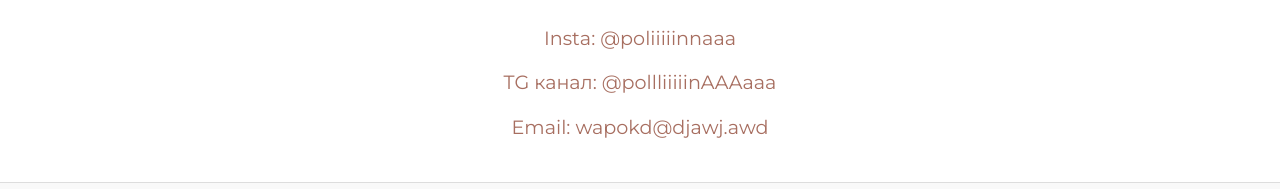
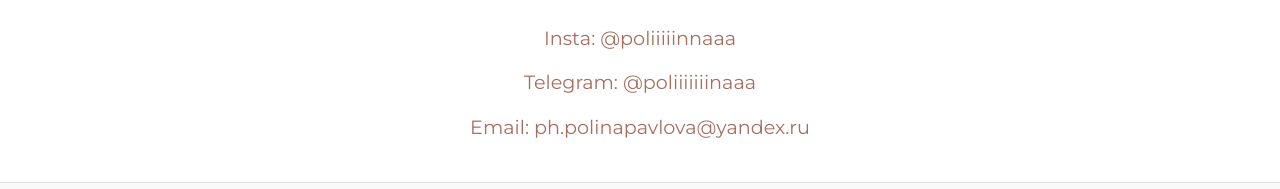
Before and after one commit to curash58/photo_pol, a React (Create React App) app: page / in a window 1280 px wide. Shown: the part 1461-1650 px from the top of the page. Built offline with nearby package versions, Linux system fonts and the light colour scheme; no server answers; the database is empty.

Commit message:
Update links Telegram chanel and mail

```diff
--- a/src/components/contact-links/ContactLinks.jsx
+++ b/src/components/contact-links/ContactLinks.jsx
@@ -12,7 +12,7 @@
         <div className="contact-item">
           <h5 className="contact-label">E-mail</h5>
           <p className="contact-info">
-            <a href="mailto:wapokd@djawj.awd" className="contact-link">wapokd@djawj.awd</a>
+            <a href="mailto:ph.polinapavlova@yandex.ru" className="contact-link">ph.polinapavlova@yandex.ru</a>
           </p>
         </div>
         <div className="contact-item">
@@ -30,7 +30,7 @@
         <div className="contact-item">
           <h5 className="contact-label">Telegram</h5>
           <p className="contact-info">
-            <a href="https://t.me/pollliiiiinAAAaaa" className="contact-link" target="_blank" rel="noopener noreferrer">@pollliiiiinAAAaaa</a>
+            <a href="https://t.me/poliiiiiiinaaa" className="contact-link" target="_blank" rel="noopener noreferrer">@poliiiiiiinaaa</a>
           </p>
         </div>
       </div>
--- a/src/components/section-link/SectionLink.jsx
+++ b/src/components/section-link/SectionLink.jsx
@@ -21,18 +21,18 @@
         <Col xs={12} md={8} className="mb-3">
           {/* Telegram Link */}
           <a
-            href="https://t.me/pollliiiiinAAAaaa"
+            href="https://t.me/poliiiiiiinaaa"
             target="_blank"
             rel="noopener noreferrer"
             className="link-item"
           >
-            TG канал: @pollliiiiinAAAaaa
+            Telegram: @poliiiiiiinaaa
           </a>
         </Col>
         <Col xs={12} md={8}>
           {/* Email Link */}
-          <a href="mailto:wapokd@djawj.awd" className="link-item">
-            Email: wapokd@djawj.awd
+          <a href="mailto:ph.polinapavlova@yandex.ru" className="link-item">
+            Email: ph.polinapavlova@yandex.ru
           </a>
         </Col>
       </Row>
```
